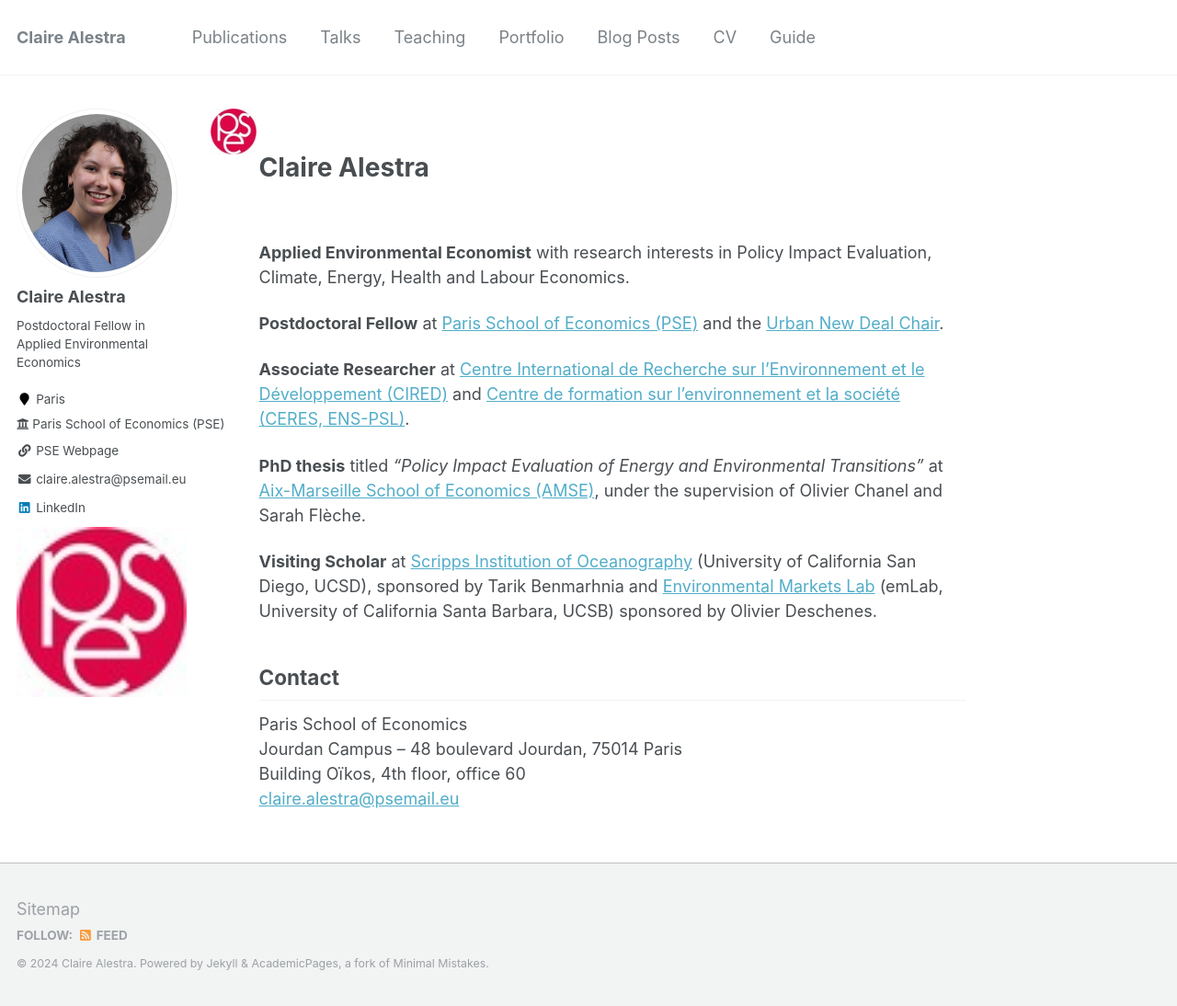
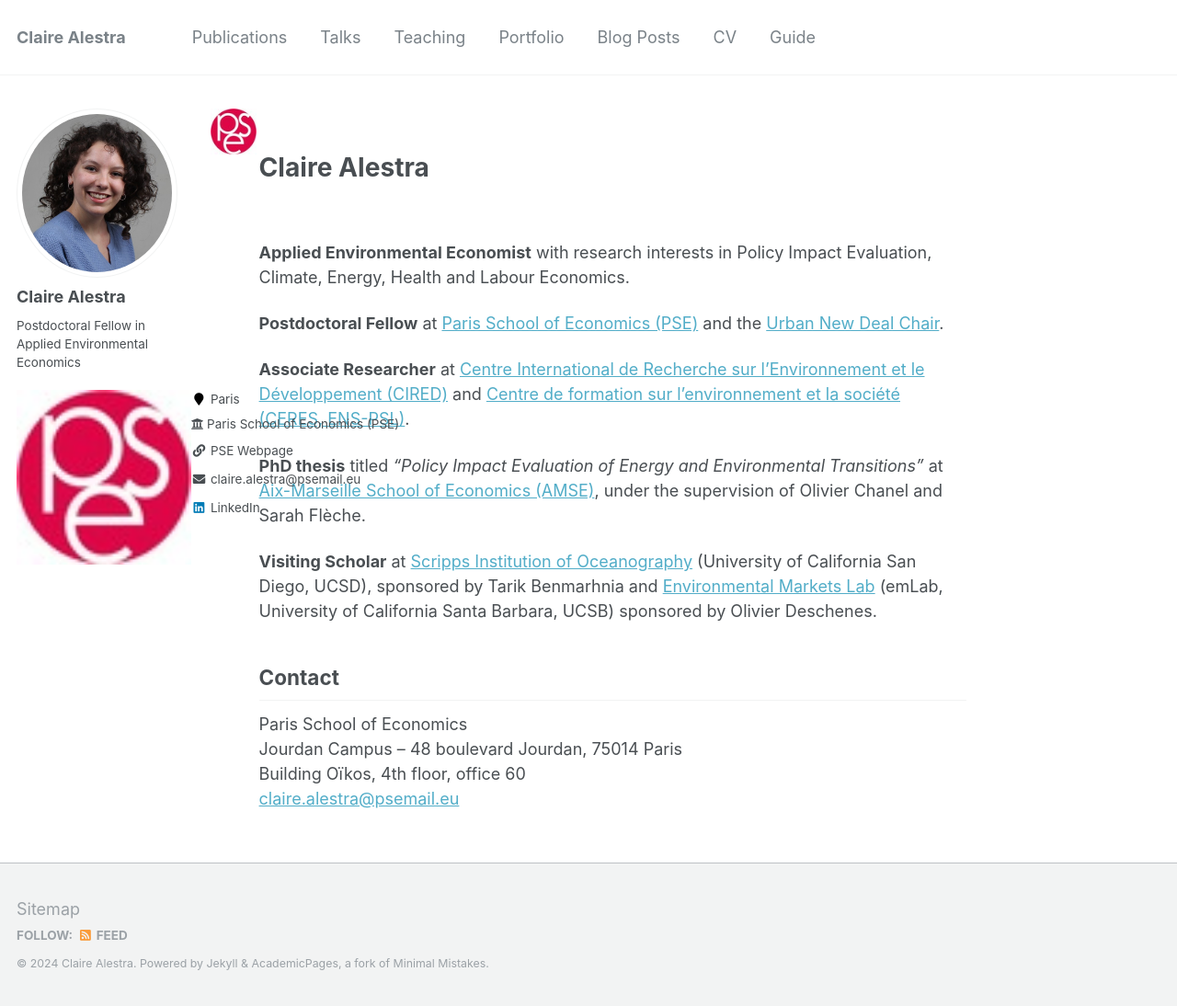
Before and after one commit to ClaireAlestra/ClaireAlestra.github.io, a Jekyll site: the page built from _pages/about.md, in a window 1280 px wide and 1094 px high. Shown: the whole window at 92% size. Built offline with Jekyll 4.4.1, drawn with Linux system fonts in a browser that asks for light colours.

Commit message:
Update author-profile.html

```diff
--- a/_includes/author-profile.html
+++ b/_includes/author-profile.html
@@ -18,6 +18,12 @@
     <h3 class="author__name">{{ author.name }}</h3>
     {% if author.bio %}<p class="author__bio">{{ author.bio }}</p>{% endif %}
   </div>
+
+        {% if site.textbook_logo %}
+    <a href="{{ site.textbook_logo_link }}">
+    <img src="{{ site.textbook_logo | relative_url }}" width="50" height="50" align="left" class="textbook_logo" id="sidebar-logo" data-turbolinks-permanent/>
+    </a>
+    {% endif %}
 
   <div class="author__urls-wrapper">
     <button class="btn btn--inverse">Follow</button>
@@ -118,11 +124,6 @@
       {% if author.wikipedia %}
         <li><a href="https://en.wikipedia.org/wiki/User:{{ author.wikipedia }}"><i class="fab fa-fw fa-wikipedia-w" aria-hidden="true"></i> Wikipedia</a></li>
       {% endif %}
-      {% if site.textbook_logo %}
-    <a href="{{ site.textbook_logo_link }}">
-    <img src="{{ site.textbook_logo | relative_url }}" width="50" height="50" align="left" class="textbook_logo" id="sidebar-logo" data-turbolinks-permanent/>
-    </a>
-    {% endif %}
     </ul>
   </div>
 </div>
```
